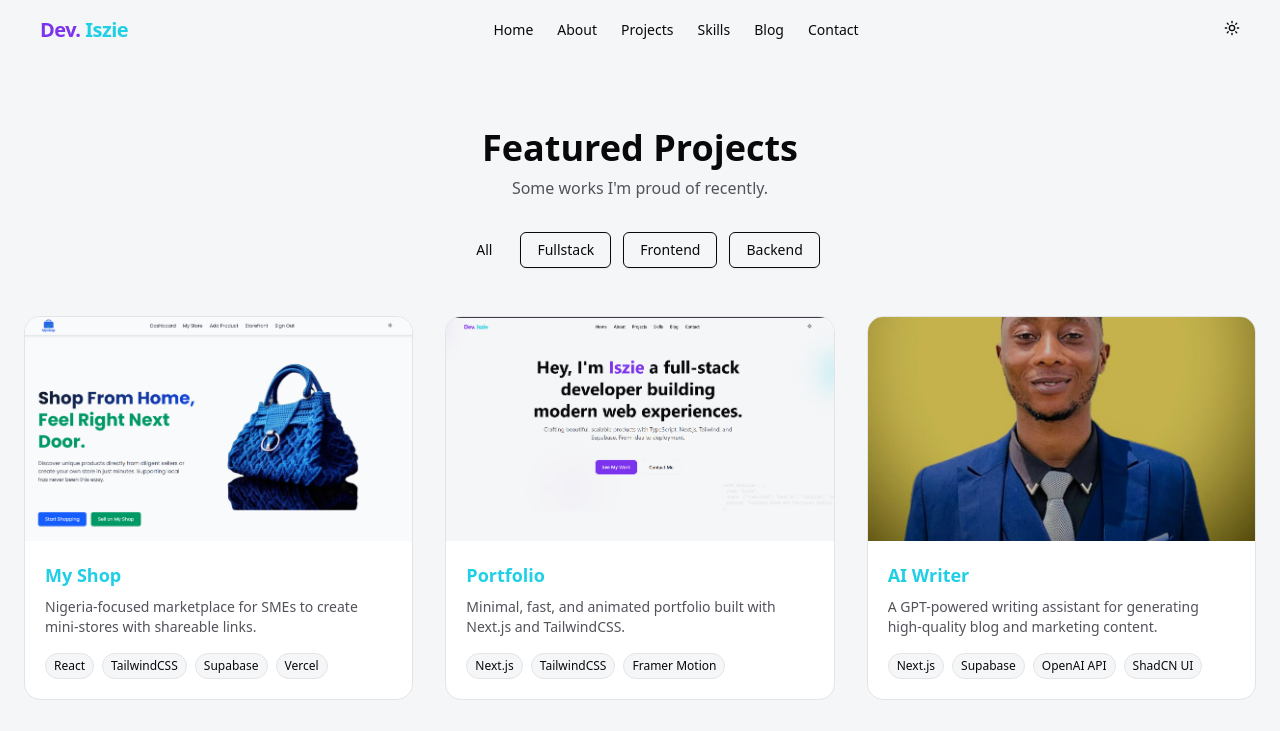
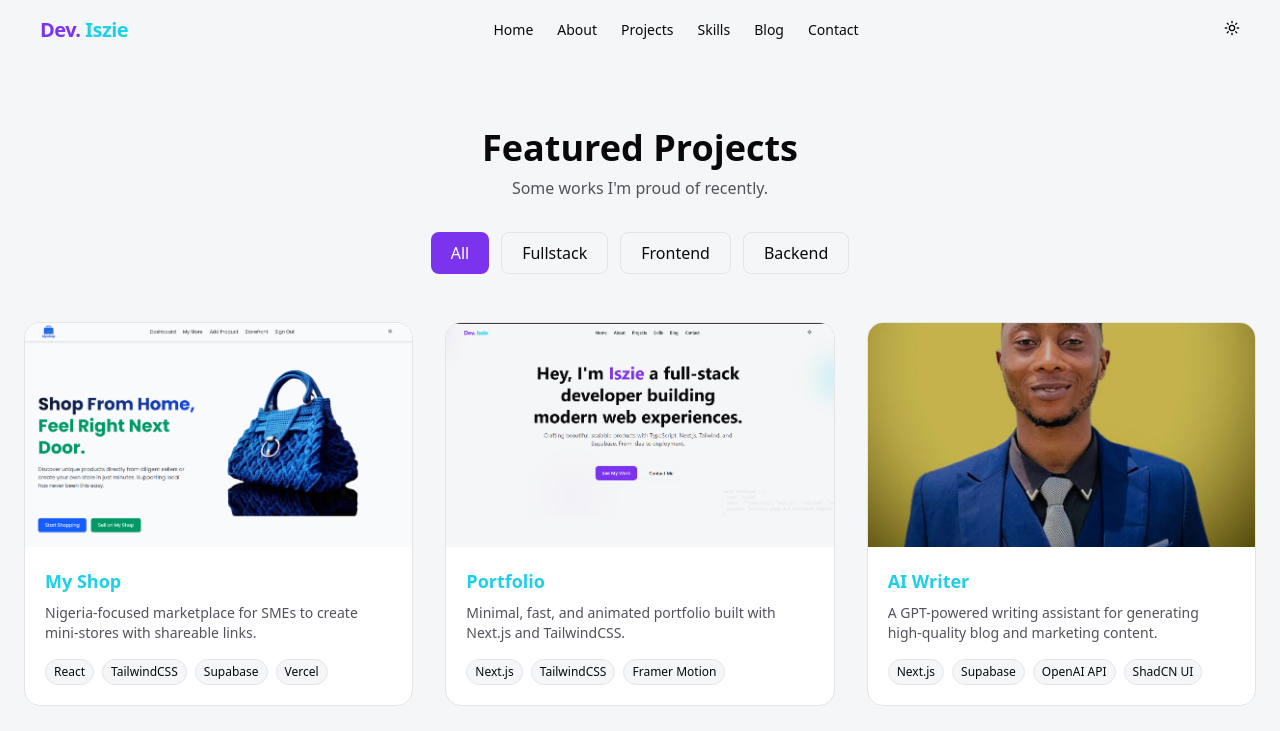
Before and after one commit to IsraelOladapo/israeloladapo, a Next.js app: page /projects in a window 1280 px wide. Shown: the top 731 px of the page. Built offline with nearby package versions, Linux system fonts and the light colour scheme.

Commit message:
restored ui and incorrect module import

```diff
--- a/app/(app)/skills/page.tsx
+++ b/app/(app)/skills/page.tsx
@@ -3,9 +3,10 @@
 import { motion, AnimatePresence } from "framer-motion";
 import Link from "next/link";
 import { useState, useMemo } from "react";
-import { SKILLS } from "@/app/skills/sections/SkillsData";
+import { SKILLS } from "./sections/SkillsData";
 import SkillCard from "./sections/SkillCard";
 import { Button } from "@/components/ui/Button";
+
 import { ArrowRight, Cpu, Database, LayoutList } from "lucide-react";
 import StackMapVisual from "./sections/StackMapVisual";
 import FeaturedCapabilities from "./sections/FeaturedCap";
--- a/app/(app)/skills/sections/SkillCard.tsx
+++ b/app/(app)/skills/sections/SkillCard.tsx
@@ -1,6 +1,6 @@
 import { LayoutList } from "lucide-react";
 import { motion } from "framer-motion";
-import type { Skill } from "@/app/skills/sections/SkillsData";
+import { Skill } from "./SkillsData";
 import ConfidenceBar from "./ConfidenceBar";
 
 export default function SkillCard({
--- /dev/null
+++ b/components/ui/Button.tsx
@@ -0,0 +1,60 @@
+"use client";
+
+import { cva, type VariantProps } from "class-variance-authority";
+import { cn } from "@/lib/utils";
+import { Loader2 } from "lucide-react";
+import { ButtonHTMLAttributes, forwardRef } from "react";
+
+const buttonVariants = cva(
+  "inline-flex items-center justify-center font-medium rounded-lg transition-all focus:outline-none focus:ring-2 focus:ring-offset-2 disabled:opacity-60 disabled:pointer-events-none",
+  {
+    variants: {
+      variant: {
+        primary:
+          "bg-primary text-white hover:bg-primary-hover focus:ring-primar",
+        secondary:
+          "bg-secondary text-white hover:bg-secondary-hover focus:ring-secondar",
+        outline: "border border-border text-txt hover:bg-surface/70",
+        subtle: "bg-surface text-txt hover:bg-surface/80 focus:ring-border",
+        ghost: "text-txt hover:bg-surface/50 focus:ring-border",
+      },
+      size: {
+        sm: "px-3 py-1.5 text-sm",
+        md: "px-5 py-2 text-base",
+        lg: "px-6 py-3 text-lg",
+      },
+    },
+    defaultVariants: {
+      variant: "primary",
+      size: "md",
+    },
+  }
+);
+
+export interface ButtonProps
+  extends ButtonHTMLAttributes<HTMLButtonElement>,
+    VariantProps<typeof buttonVariants> {
+  loading?: boolean;
+  children?: React.ReactNode;
+}
+
+const Button = forwardRef<HTMLButtonElement, ButtonProps>(
+  (
+    { className, children, variant, size, loading, disabled, ...props },
+    ref
+  ) => (
+    <button
+      ref={ref}
+      className={cn(buttonVariants({ variant, size }), className)}
+      disabled={loading || disabled}
+      {...props}
+    >
+      {loading ? <Loader2 className="animate-spin mr-2 h-4 w-4" /> : null}
+      {children}
+    </button>
+  )
+);
+
+Button.displayName = "Button";
+
+export { Button, buttonVariants };
--- /dev/null
+++ b/components/ui/ai.ts
@@ -0,0 +1,25 @@
+"use server";
+
+export async function generateExcerpt(content: string): Promise<string> {
+  const res = await fetch("/api/generate-excerpt", {
+    method: "POST",
+    headers: { "Content-Type": "application/json" },
+    body: JSON.stringify({ content }),
+  });
+
+  if (!res.ok) throw new Error("Failed to generate excerpt");
+  const data = await res.json();
+  return data.excerpt;
+}
+
+export async function generateCoverImage(prompt: string): Promise<string> {
+  const res = await fetch("/api/generate-cover", {
+    method: "POST",
+    headers: { "Content-Type": "application/json" },
+    body: JSON.stringify({ prompt }),
+  });
+
+  if (!res.ok) throw new Error("Failed to generate cover image");
+  const data = await res.json();
+  return data.imageUrl;
+}
--- a/lib/supabaseServer.ts
+++ b/lib/supabaseServer.ts
@@ -1,4 +1,4 @@
-import { createServerClient, type CookieOptions } from "@supabase/ssr";
+import { createServerClient } from "@supabase/ssr";
 import { cookies } from "next/headers";
 
 export async function createClient() {
```
